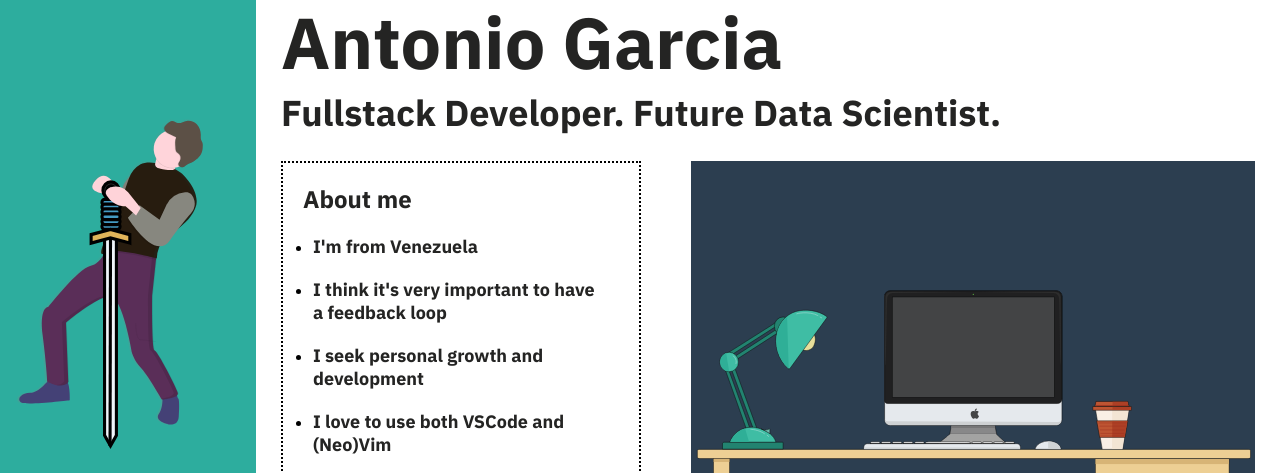
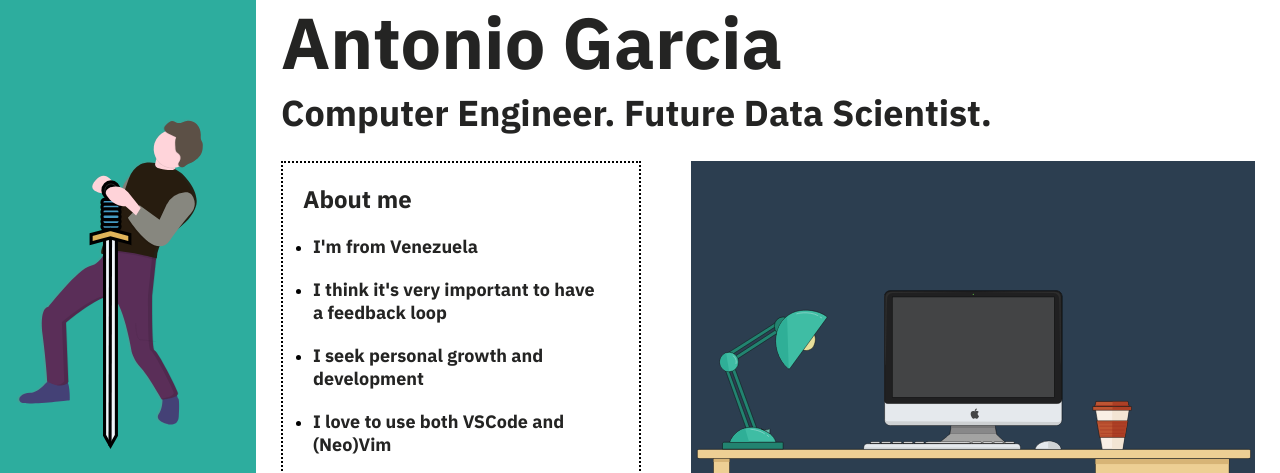
Before and after one commit to lantoniogc/lantoniogc.github.io, a plain HTML site: page index.html in a window 1280 px wide. Shown: the part 51-524 px from the top of the page. Drawn offline with Linux system fonts and the light colour scheme.

Commit message:
Title changed from Fullstack > Engineer

```diff
--- a/index.html
+++ b/index.html
@@ -58,7 +58,7 @@
             </div>
             <h1 class="pl-25 pr-25">Antonio Garcia</h1>
             <h2 class="pl-25 pr-25">
-              Fullstack Developer. Future Data Scientist.
+              Computer Engineer. Future Data Scientist.
             </h2>
             <div class="about">
               <div class="about-box">
```
